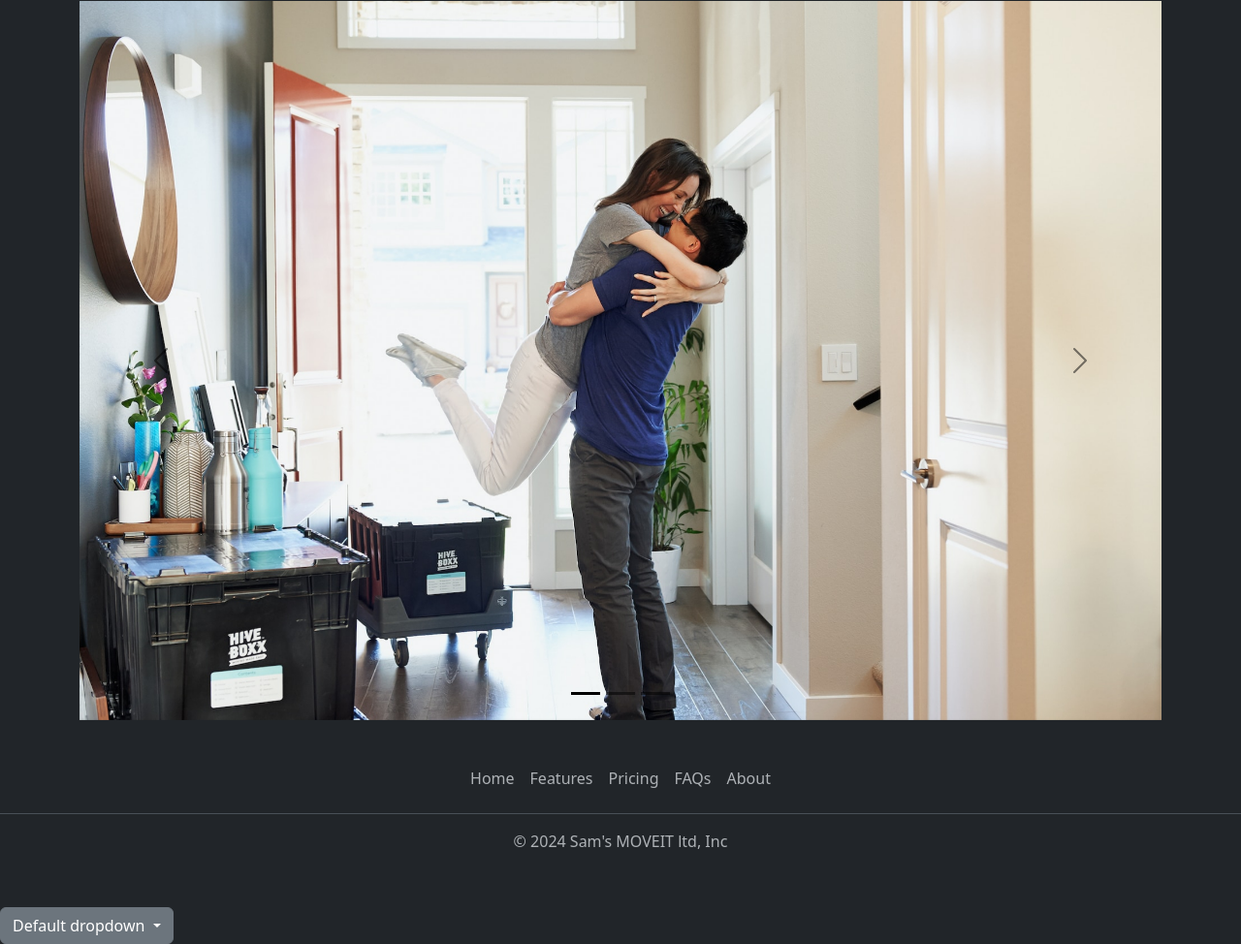
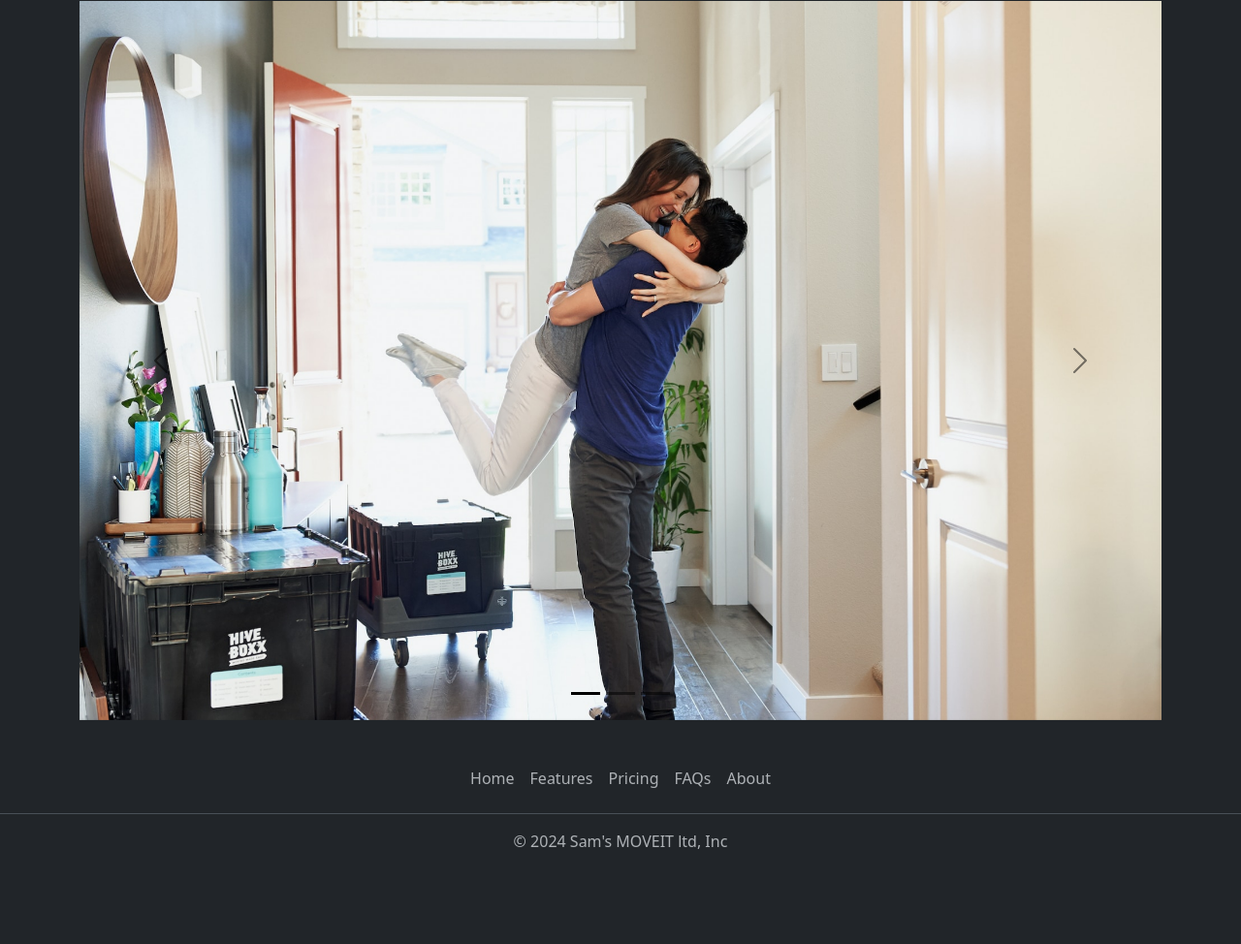
Before and after one commit to sammyzayn123/Bootsite_one_MoveIt, a plain HTML site: page index.html in a window 1280 px wide. Shown: the part 1206-2180 px from the top of the page at 97% size. After the commit the page ends 2142 px from the top, so only its background shows below. Drawn offline with nearby package versions, Linux system fonts and the light colour scheme.

Commit message:
index html modified
removed the redundant dropdown

```diff
--- a/index.html
+++ b/index.html
@@ -211,7 +211,7 @@
             </button>
         </div>
     </div>
-    <di class="footer">
+    <div class="footer">
         <footer class="py-3 my-4">
             <ul class="nav justify-content-center border-bottom pb-3 mb-3">
               <li class="nav-item"><a href="#" class="nav-link px-2 text-body-secondary">Home</a></li>
@@ -223,13 +223,6 @@
             <p class="text-center text-body-secondary">© 2024
                 Sam's MOVEIT ltd, Inc</p>
           </footer>
-          <div class="dropdown" data-bs-theme="light">
-            <button class="btn btn-secondary dropdown-toggle" type="button" id="dropdownMenuButtonLight" data-bs-toggle="dropdown" aria-expanded="false">
-              Default dropdown
-            </button>
-
-
     </div>
-
     </body>
 </html>
```
